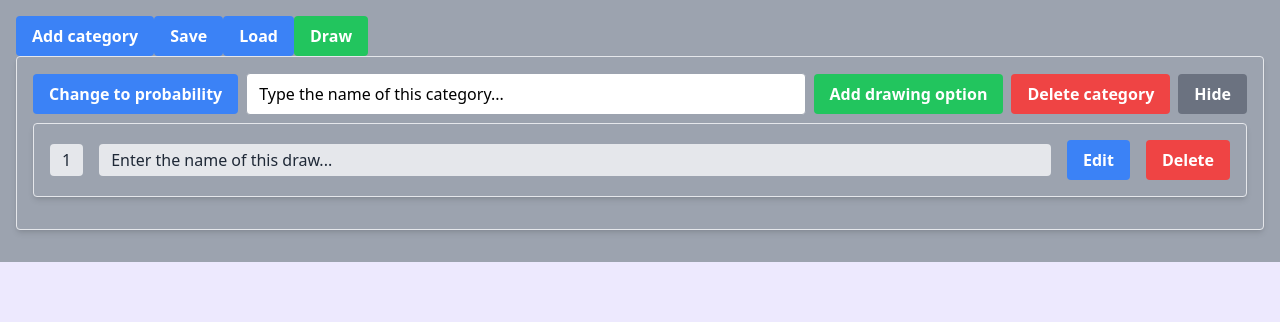
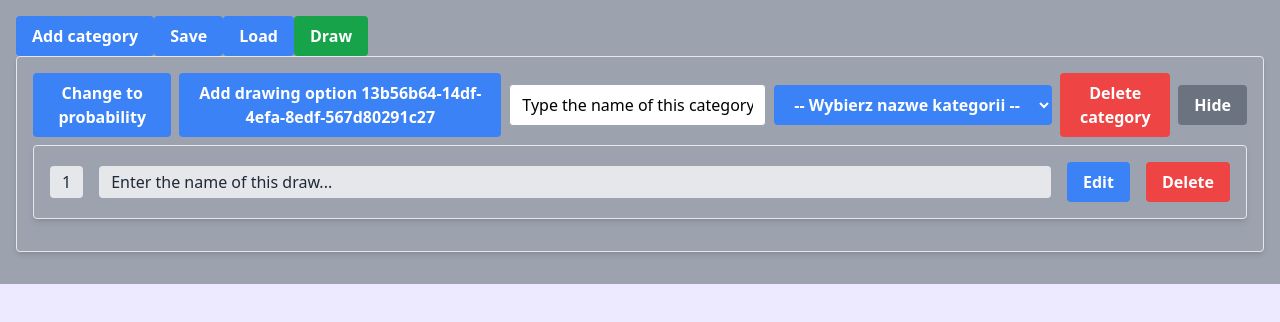
Before and after one commit to DominikSzczepaniak/QuickGenerator, a React (Vite) app: page / in a window 1280 px wide. Both pictures are taken after a click on the button "Add category". Shown: the top 322 px of the page. Built offline with nearby package versions, Linux system fonts and the light colour scheme; the HTML template or start-up script is replaced by a standard one.

Commit message:
Added dropdown for variable drawing, corrected id to uuidv4, added data sharing between parents and children for categories names, drawings. Categories now updates their names in Parent

```diff
--- a/package.json
+++ b/package.json
@@ -13,11 +13,13 @@
     "@mui/icons-material": "^5.15.18",
     "react": "^18.3.1",
     "react-dom": "^18.2.0",
-    "react-router-dom": "^6.23.1"
+    "react-router-dom": "^6.23.1",
+    "uuid": "^10.0.0"
   },
   "devDependencies": {
     "@types/react": "^18.2.66",
     "@types/react-dom": "^18.2.22",
+    "@types/uuid": "^10.0.0",
     "@typescript-eslint/eslint-plugin": "^7.2.0",
     "@typescript-eslint/parser": "^7.2.0",
     "@vitejs/plugin-react": "^4.2.1",
--- a/src/App.tsx
+++ b/src/App.tsx
@@ -1,11 +1,14 @@
 // import Navbar from "./components/Navbar";
+import { DrawingComponent } from "./Types";
 import Category from "./components/Category";
 import { useRef, useState } from 'react';
+import { v4 as uuidv4 } from 'uuid';
 
 interface CategoryProps {
-  id: number;
+  id: string;
   name: string;
   handleDraw: () => [string, string];
+  getDrawings: () => [];
 }
 
 //TODO
@@ -13,18 +16,19 @@ interface CategoryProps {
 // 2. Make reading the website easier
 // 3. Change style of it, add dark theme
 // 4. Make tests
-// 5. Allow user to reroll, dont just reset
+// 5. Problem with deleting and ID's - it should either lower when deleted some id < then itself. For example if we have ids 0,1,2,3 and we delete 2 then we have 0,1,3, when we add again its 0,1,3,3 which is incorrect
 
 function App() {
   const [categories, setCategories] = useState<CategoryProps[]>([]);
   const [drawCompleted, setDrawCompleted] = useState(false);
   const [results, setResults] = useState<string[][]>([]);
-  let handleDrawFunctions = useRef<{ id: number, handleDraw: () => [string, string] }[]>([]).current;
-  let saveDataFunctions = useRef<{ id: number, saveData: () => { name: string, drawings: { ppbValue: string, countValue: string, inputValue: string }[] } }[]>([]).current;
-  let loadDataFunctions = useRef<{ id: number, loadData: (data: { name: string, drawings: { ppbValue: string, countValue: string, inputValue: string }[] }) => void }[]>([]).current;
+  let handleDrawFunctions = useRef<{ id: string, handleDraw: () => [string, string] }[]>([]).current;
+  let saveDataFunctions = useRef<{ id: string, saveData: () => { name: string, drawings: { ppbValue: string, countValue: string, inputValue: string }[] } }[]>([]).current;
+  let loadDataFunctions = useRef<{ id: string, loadData: (data: { name: string, drawings: { ppbValue: string, countValue: string, inputValue: string }[] }) => void }[]>([]).current;
+  let getDrawingsFunctions = useRef<{ id: string, getDrawings: () => DrawingComponent[] }[]>([]).current;
 
   const addCategory = () => {
-    setCategories([...categories, { id: categories.length, name: "Type the name of this category...", handleDraw: () => ["", ""] }]);
+    setCategories([...categories, { id: uuidv4(), name: "Type the name of this category...", handleDraw: () => ["", ""], getDrawings: () => [] }]);
   };
 
   function drawAnswers(): [string, string][] {
@@ -32,22 +36,28 @@ function App() {
     return results;
   }
 
-  const registerHandleDraw = (id: number, handleDraw: () => [string, string]) => {
+  const registerHandleDraw = (id: string, handleDraw: () => [string, string]) => {
     let current = handleDrawFunctions.filter(fn => fn.id !== id);
     current.push({ id, handleDraw });
     handleDrawFunctions = current;
   }
 
-  const registerSaveData = (id: number, saveData: () => { name: string, drawings: { ppbValue: string, countValue: string, inputValue: string }[] }) => {
+  const registerSaveData = (id: string, saveData: () => { name: string, drawings: { ppbValue: string, countValue: string, inputValue: string }[] }) => {
     let current = saveDataFunctions.filter(fn => fn.id !== id);
     current.push({ id, saveData });
     saveDataFunctions = current;
   }
 
-  const registerLoadData = (id: number, loadData: (data: { name: string, drawings: { ppbValue: string, countValue: string, inputValue: string }[] }) => void) => {
+  const registerLoadData = (id: string, loadData: (data: { name: string, drawings: { ppbValue: string, countValue: string, inputValue: string }[] }) => void) => {
     let current = loadDataFunctions.filter(fn => fn.id !== id);
     current.push({ id, loadData });
     loadDataFunctions = current;
+  }
+
+  const registerGetDrawings = (id: string, getDrawings: () => DrawingComponent[]) => {
+    let current = getDrawingsFunctions.filter(fn => fn.id !== id);
+    current.push({ id, getDrawings });
+    getDrawingsFunctions = current;
   }
 
   const handleDrawClick = () => {
@@ -91,9 +101,10 @@ function App() {
 
   const loadData = (data: { name: string, drawings: { ppbValue: string, countValue: string, inputValue: string }[] }[]) => {
     const newCategories = data.map((category, index) => ({
-      id: index,
+      id: String(index),
       name: category.name,
       handleDraw: () => ["", ""] as [string, string],
+      getDrawings: () => [] as [],
       drawings: []
     }));
 
@@ -105,6 +116,23 @@ function App() {
       }
     });
   };
+
+  const getCategoryDrawings = (categoryName: string) => {
+    const category = categories.find(category => category.name === categoryName);
+    if (category) {
+        const getDrawingsFunction = getDrawingsFunctions.find(fn => fn.id === category.id);
+        if (getDrawingsFunction) {
+            return getDrawingsFunction.getDrawings();
+        }
+    }
+    return null;
+  };
+
+  const getCategoriesNames = (excludeName: string) => {
+    let names = new Set(categories.map(category => category.name));
+    names.delete(excludeName);
+    return Array.from(names);
+  }
 
   return (
     <div>
@@ -155,7 +183,7 @@ function App() {
               style={{ display: 'none' }}
             />
             <button
-              className="bg-green-500 hover:bg-green-700 text-white font-bold py-2 px-4 rounded"
+              className="bg-green-600 hover:bg-green-700 text-white font-bold py-2 px-4 rounded"
               onClick={handleDrawClick}
             >
               Draw
@@ -164,12 +192,23 @@ function App() {
               <Category
                 key={category.id}
                 id={category.id}
-                deleteCategory={(id: number) => {
+                deleteCategory={(id: string) => {
                   setCategories(categories.filter((category) => category.id !== id));
+                  handleDrawFunctions = handleDrawFunctions.filter(fn => fn.id !== id);
+                  saveDataFunctions = saveDataFunctions.filter(fn => fn.id !== id);
+                  loadDataFunctions = loadDataFunctions.filter(fn => fn.id !== id);
+                  getDrawingsFunctions = getDrawingsFunctions.filter(fn => fn.id !== id);
                 }}
+                handleNameChange={(id: string, newName: string) => {
+                  setCategories(categories.map(category =>
+                      category.id === id ? { ...category, name: newName } : category
+                  ));
+                }}
+                getCategoriesNames={getCategoriesNames}
                 registerHandleDraw={registerHandleDraw}
                 registerSaveData={registerSaveData}
                 registerLoadData={registerLoadData}
+                registerGetDrawings={registerGetDrawings}
               />
             ))}
           </div>
--- a/src/Types.tsx
+++ b/src/Types.tsx
@@ -1,12 +1,12 @@
 export interface DrawingComponent {
-    id: number;
+    id: string;
     ppbValue: string;
     countValue: string;
     inputValue: string;
 }
 
 export interface CategoryProps {
-    id: number;
+    id: string;
     ppbSwitch: boolean;
     drawings: DrawingComponent[];
   }
--- a/src/components/Category.tsx
+++ b/src/components/Category.tsx
@@ -1,24 +1,29 @@
-import React, { useState, useCallback, useEffect, useRef } from 'react';
+import React, { useState, useCallback, useEffect } from 'react';
 import Drawing from './Drawing';
 import { DrawingComponent } from '../Types';
+import Dropdown from './Dropdown';
+import { v4 as uuidv4 } from 'uuid';
 
 interface CategoryProps {
-    id: number;
-    deleteCategory: (id: number) => void;
-    registerHandleDraw: (id: number, handleDraw: () => [string, string]) => void;
-    registerSaveData: (id: number, saveData: () => {name: string, drawings: {ppbValue: string, countValue: string, inputValue: string}[]}) => void;
-    registerLoadData: (id: number, loadData: (data: {name: string, drawings: {ppbValue: string, countValue: string, inputValue: string}[]}) => void) => void;
+    id: string;
+    deleteCategory: (id: string) => void;
+    registerHandleDraw: (id: string, handleDraw: () => [string, string]) => void;
+    registerSaveData: (id: string, saveData: () => {name: string, drawings: {ppbValue: string, countValue: string, inputValue: string}[]}) => void;
+    registerLoadData: (id: string, loadData: (data: {name: string, drawings: {ppbValue: string, countValue: string, inputValue: string}[]}) => void) => void;
+    registerGetDrawings: (id: string, getDrawings: () => DrawingComponent[]) => void;
+    handleNameChange: (id: string, newName: string) => void;
+    getCategoriesNames: (excludeName: string) => string[];
 }
 
 function Category(props: CategoryProps) {
-    const { id, deleteCategory, registerHandleDraw, registerSaveData, registerLoadData } = props;
-    const [drawings, setDrawings] = useState<DrawingComponent[]>([{ id: 1, ppbValue: "1", countValue: "1", inputValue: "Enter the name of this draw..." }]);
+    const { id, deleteCategory, registerHandleDraw, registerSaveData, registerLoadData, registerGetDrawings, handleNameChange, getCategoriesNames } = props;
+    const [drawings, setDrawings] = useState<DrawingComponent[]>([{ id: uuidv4(), ppbValue: "1", countValue: "1", inputValue: "Enter the name of this draw..." }]);
     const [hidden, setHidden] = useState(false);
     const [name, setName] = useState("Type the name of this category...");
     const [ppbSwitch, setPpbSwitch] = useState(false);
 
     const addDrawing = () => {
-        const newDrawingId = drawings.length + 1;
+        const newDrawingId = uuidv4();
         setDrawings([...drawings, { id: newDrawingId, ppbValue: "1", countValue: "1", inputValue: "Enter the name of this draw..." }]);
     };
 
@@ -26,8 +31,9 @@ function Category(props: CategoryProps) {
         setHidden(!hidden);
     };
 
-    const handleNameChange = (e: React.ChangeEvent<HTMLInputElement>) => {
+    const handleNameChangeInternal = (e: React.ChangeEvent<HTMLInputElement>) => {
         setName(e.target.value);
+        handleNameChange(id, e.target.value);
     };
 
     const handleFocus = () => {
@@ -115,8 +121,12 @@ function Category(props: CategoryProps) {
 
     function loadData(category: {name: string, drawings: {ppbValue: string, countValue: string, inputValue: string}[]}) {
         setName(category.name);
-        setDrawings(category.drawings.map((drawing, index) => ({id: index + 1, ppbValue: drawing.ppbValue, countValue: drawing.countValue, inputValue: drawing.inputValue})));
+        setDrawings(category.drawings.map((drawing, index) => ({id: String(index), ppbValue: drawing.ppbValue, countValue: drawing.countValue, inputValue: drawing.inputValue})));
     }
+
+    const getDrawings = () => {
+        return drawings;
+    };
 
     useEffect(() => {
         registerSaveData(id, saveData);
@@ -130,6 +140,10 @@ function Category(props: CategoryProps) {
         registerHandleDraw(id, handleDraw);
     }, [id, registerHandleDraw, handleDraw]);
 
+    useEffect(() => {
+        registerGetDrawings(id, getDrawings);
+    }, [id, registerGetDrawings, getDrawings]);
+
     return (
         <div className="p-4 border rounded shadow-md mb-4">
             <div className="flex items-center justify-between mb-2">
@@ -137,21 +151,22 @@ function Category(props: CategoryProps) {
                     className="bg-blue-500 hover:bg-blue-700 text-white font-bold py-2 px-4 rounded"
                     onClick={togglePpbSwitch}
                 >
-                    {ppbSwitch ? "Change to count" : "Change to probability"}
+                    {ppbSwitch ? "Change to amounts" : "Change to probability"}
+                </button>
+                <button
+                    className="bg-blue-500 hover:bg-green-700 text-white font-bold py-2 px-4 rounded ml-2"
+                    onClick={addDrawing}
+                >
+                    Add drawing option {id}
                 </button>
                 <input
                     type="text"
                     value={name}
-                    onChange={handleNameChange}
+                    onChange={handleNameChangeInternal}
                     onFocus={handleFocus}
                     className="border border-gray-400 rounded px-3 py-2 focus:outline-none focus:border-blue-500 flex-grow ml-2"
                 />
-                <button
-                    className="bg-green-500 hover:bg-green-700 text-white font-bold py-2 px-4 rounded ml-2"
-                    onClick={addDrawing}
-                >
-                    Add drawing option
-                </button>
+                <Dropdown categories={getCategoriesNames(name)}/>
                 <button
                     className="bg-red-500 hover:bg-red-700 text-white font-bold py-2 px-4 rounded ml-2"
                     onClick={() => deleteCategory(id)}
@@ -172,7 +187,7 @@ function Category(props: CategoryProps) {
                             key={drawing.id}
                             id={drawing.id}
                             ppbSwitch={ppbSwitch}
-                            handleDelete={(drawingId: number) => {
+                            handleDelete={(drawingId: string) => {
                                 setDrawings(drawings.filter((drawing) => drawing.id !== drawingId));
                             }}
                             updateDrawing={(updatedDrawing: DrawingComponent) => updateDrawing(updatedDrawing)}
--- a/src/components/Drawing.tsx
+++ b/src/components/Drawing.tsx
@@ -2,9 +2,9 @@ import { useState, ChangeEvent, KeyboardEvent } from 'react';
 import { DrawingComponent } from '../Types';
 
 interface DrawingProps {
-  id: number;
+  id: string;
   ppbSwitch: boolean;
-  handleDelete: (id: number) => void;
+  handleDelete: (id: string) => void;
   updateDrawing: (drawing: DrawingComponent) => void;
   ppbValue: string;
   countValue: string;
--- /dev/null
+++ b/src/components/Dropdown.tsx
@@ -0,0 +1,43 @@
+import React, { useState, ChangeEvent } from 'react';
+
+interface DropdownProps {
+    categories: string[];
+
+}
+
+function Dropdown(props: DropdownProps){
+    const {categories} = props;
+    const [categoryNumber, setCategoryNumber] = useState(0);
+    const [selectedOption, setSelectedOption] = useState<string>('');
+
+    const handleCategoryPick = (event: ChangeEvent<HTMLSelectElement>) => {
+        setCategoryNumber(Number(event.target.value));
+    }
+
+    const handleChange = (event: ChangeEvent<HTMLSelectElement>) => {
+        setSelectedOption(event.target.value);
+    };
+
+    return (
+        <div className="relative inline-block text-left">
+            <select
+                id="dropdown"
+                value={selectedOption}
+                onChange={handleChange}
+                className="bg-blue-500 hover:bg-green-700 text-white font-bold py-2 px-4 rounded ml-2"
+            >
+                <option value="">-- Wybierz nazwe kategorii --</option>
+                {categories.map((category, index) => (
+                    <option key={index} value={category}>{category}</option>
+                ))}
+            </select>
+            {/* {selectedOption && (
+                <p className="mt-2 text-sm text-gray-500">
+                    Wybrałeś: <span className="font-medium text-gray-900">{selectedOption}</span>
+                </p>
+            )} */}
+        </div>
+    );
+};
+
+export default Dropdown;
--- a/src/styles.css
+++ b/src/styles.css
@@ -554,6 +554,10 @@ video {
   --tw-contain-style:  ;
 }
 
+.relative {
+  position: relative;
+}
+
 .float-right {
   float: right;
 }
@@ -570,8 +574,16 @@ video {
   margin-left: 0.5rem;
 }
 
+.mt-2 {
+  margin-top: 0.5rem;
+}
+
 .mt-4 {
   margin-top: 1rem;
+}
+
+.inline-block {
+  display: inline-block;
 }
 
 .flex {
@@ -656,6 +668,11 @@ video {
   background-color: rgb(34 197 94 / var(--tw-bg-opacity));
 }
 
+.bg-green-600 {
+  --tw-bg-opacity: 1;
+  background-color: rgb(22 163 74 / var(--tw-bg-opacity));
+}
+
 .bg-red-500 {
   --tw-bg-opacity: 1;
   background-color: rgb(239 68 68 / var(--tw-bg-opacity));
@@ -689,18 +706,41 @@ video {
   padding-left: 1.25rem;
 }
 
+.text-left {
+  text-align: left;
+}
+
 .text-2xl {
   font-size: 1.5rem;
   line-height: 2rem;
+}
+
+.text-sm {
+  font-size: 0.875rem;
+  line-height: 1.25rem;
 }
 
 .font-bold {
   font-weight: 700;
 }
 
+.font-medium {
+  font-weight: 500;
+}
+
+.text-gray-500 {
+  --tw-text-opacity: 1;
+  color: rgb(107 114 128 / var(--tw-text-opacity));
+}
+
 .text-gray-800 {
   --tw-text-opacity: 1;
   color: rgb(31 41 55 / var(--tw-text-opacity));
+}
+
+.text-gray-900 {
+  --tw-text-opacity: 1;
+  color: rgb(17 24 39 / var(--tw-text-opacity));
 }
 
 .text-white {
```
Also changed, not shown: 1 other file (tests, documents, lock files or other folders).
